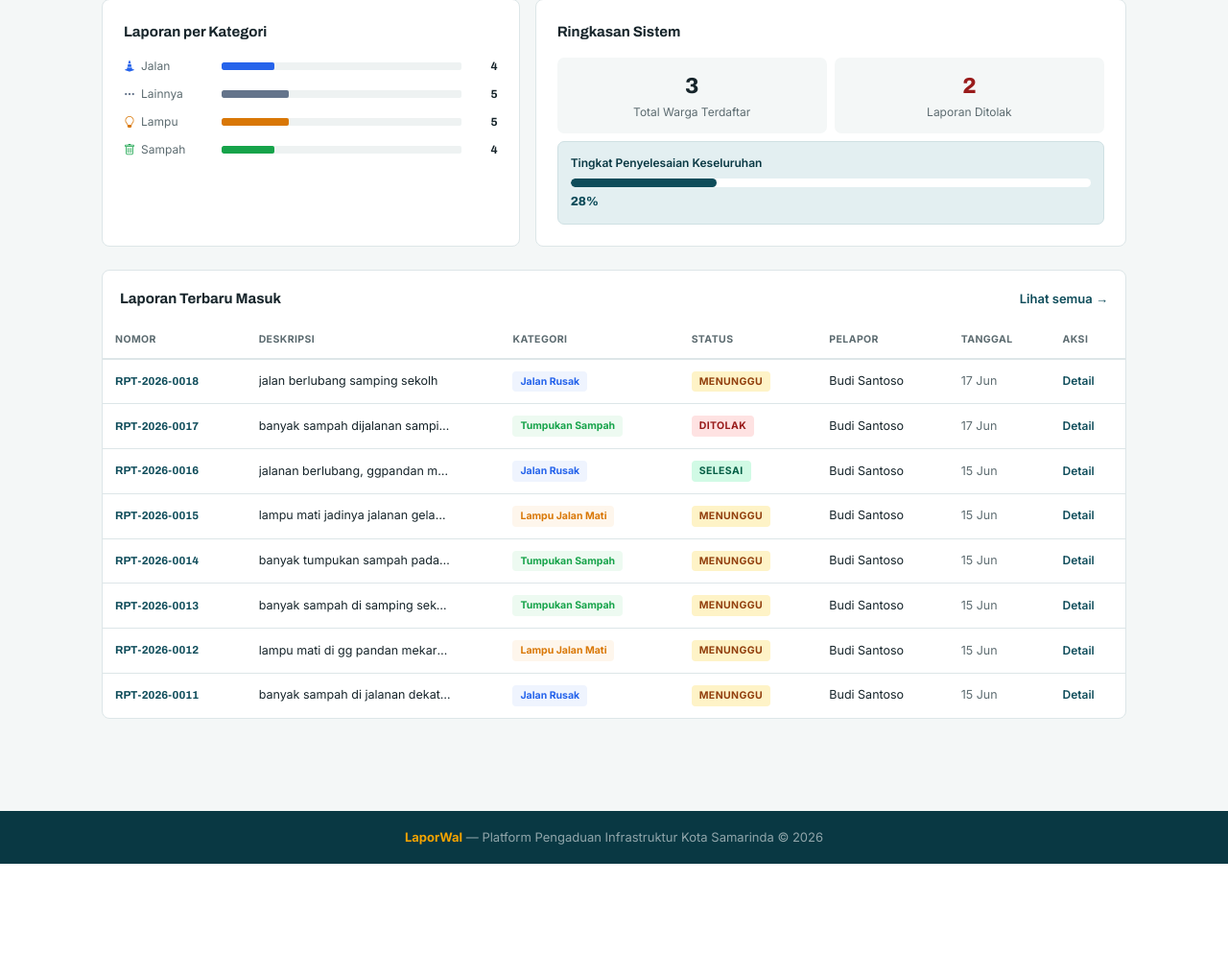
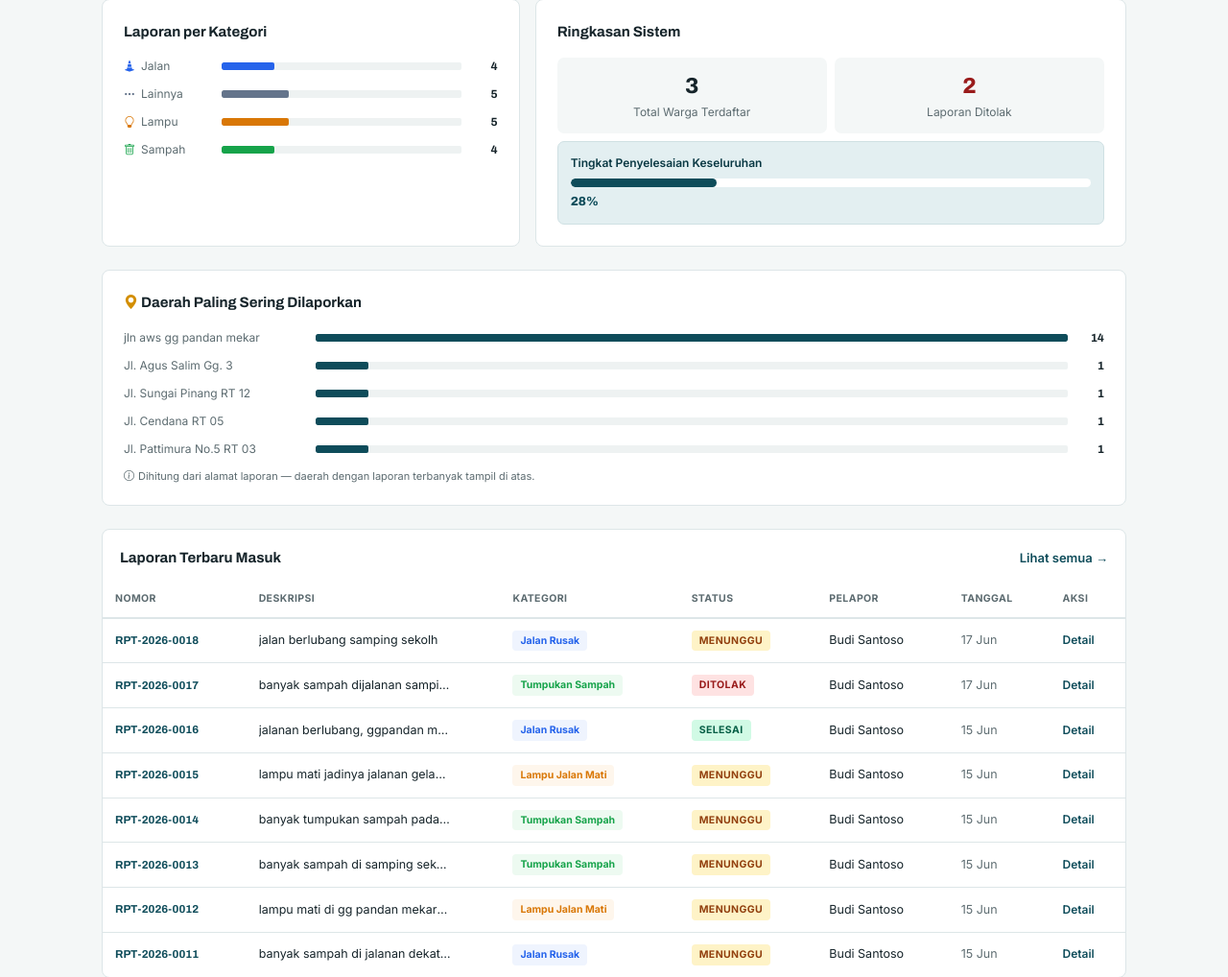
Before and after one commit to 2411102441236-hash/LaporWalProject, a Django app: page /admin-panel/ in a window 1280 px wide. Shown: the part 335-1353 px from the top of the page at 96% size. Before the commit the page ends 1235 px from the top, so only its background shows below. Run offline with Django 5.2, Linux system fonts and the light colour scheme; a user stored in the database is signed in; data comes from the database, SQL or seed files in the repository.

Commit message:
Add files via upload

```diff
--- a/laporwal_project/laporwal/templates/laporan/admin_dashboard.html
+++ b/laporwal_project/laporwal/templates/laporan/admin_dashboard.html
@@ -85,6 +85,21 @@
     </div>
   </div>
 
+  <!-- DAERAH PALING SERING DILAPORKAN -->
+  <div class="lw-card mb-4">
+    <div class="ctitle mb-3"><i class="bi bi-geo-alt-fill" style="color:var(--amber-d)"></i> Daerah Paling Sering Dilaporkan</div>
+    {% for d in daerah_data %}
+    <div class="bar-row">
+      <div class="bar-lbl" style="width:190px" title="{{ d.nama }}">{{ d.nama|truncatechars:28 }}</div>
+      <div class="bar-track"><div class="bar-fill" style="width:{% if daerah_max > 0 %}{% widthratio d.jumlah daerah_max 100 %}%{% else %}0%{% endif %};background:var(--teal)"></div></div>
+      <div class="bar-val">{{ d.jumlah }}</div>
+    </div>
+    {% empty %}
+    <p class="section-sub small mb-0">Belum ada data laporan.</p>
+    {% endfor %}
+    <p class="section-sub mb-0" style="font-size:11px;margin-top:8px"><i class="bi bi-info-circle me-1"></i>Dihitung dari alamat laporan — daerah dengan laporan terbanyak tampil di atas.</p>
+  </div>
+
   <!-- LAPORAN TERBARU -->
   <div class="lw-card" style="padding:0">
     <div class="d-flex align-items-center justify-content-between" style="padding:18px 18px 12px">
```
